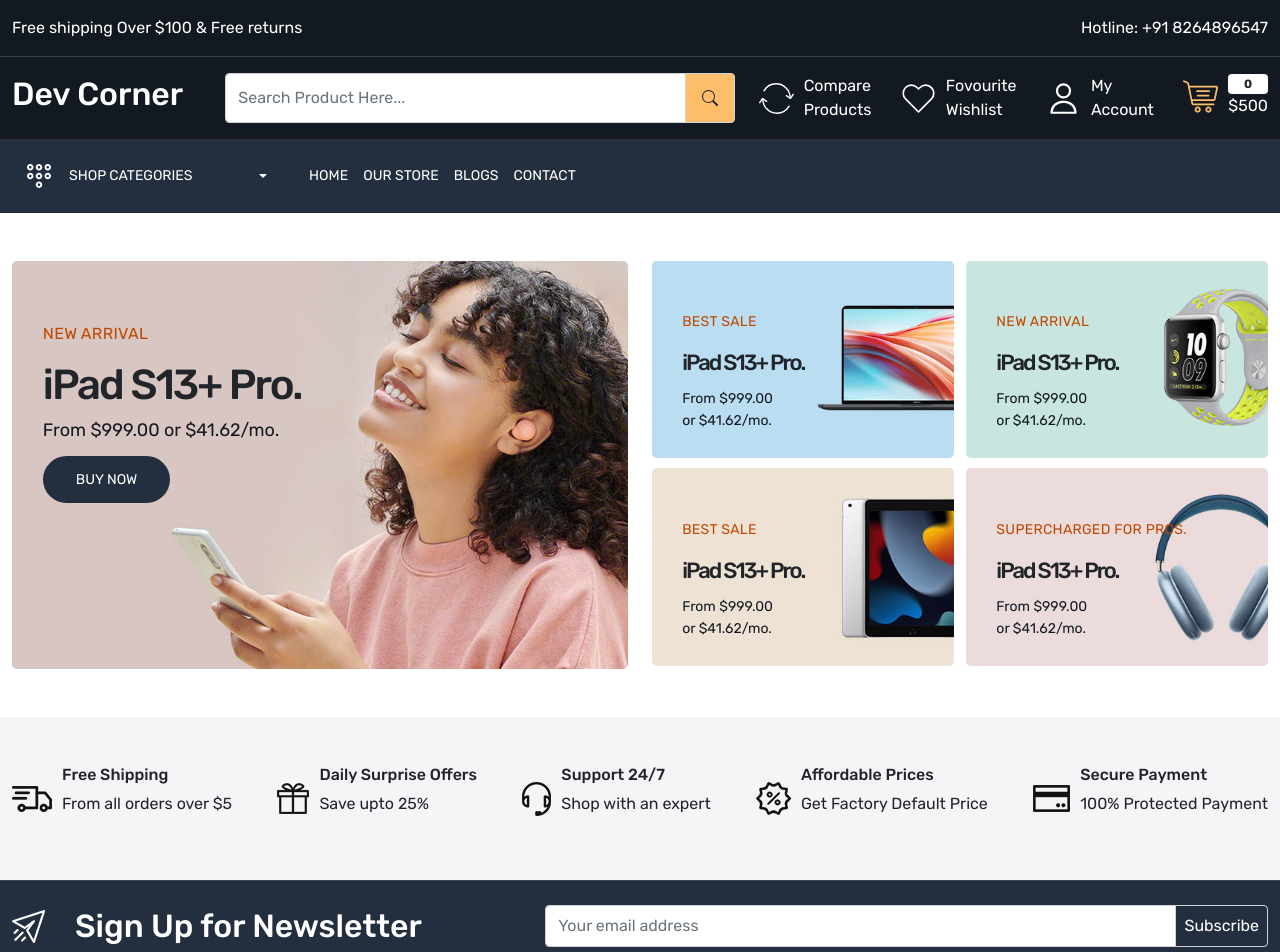
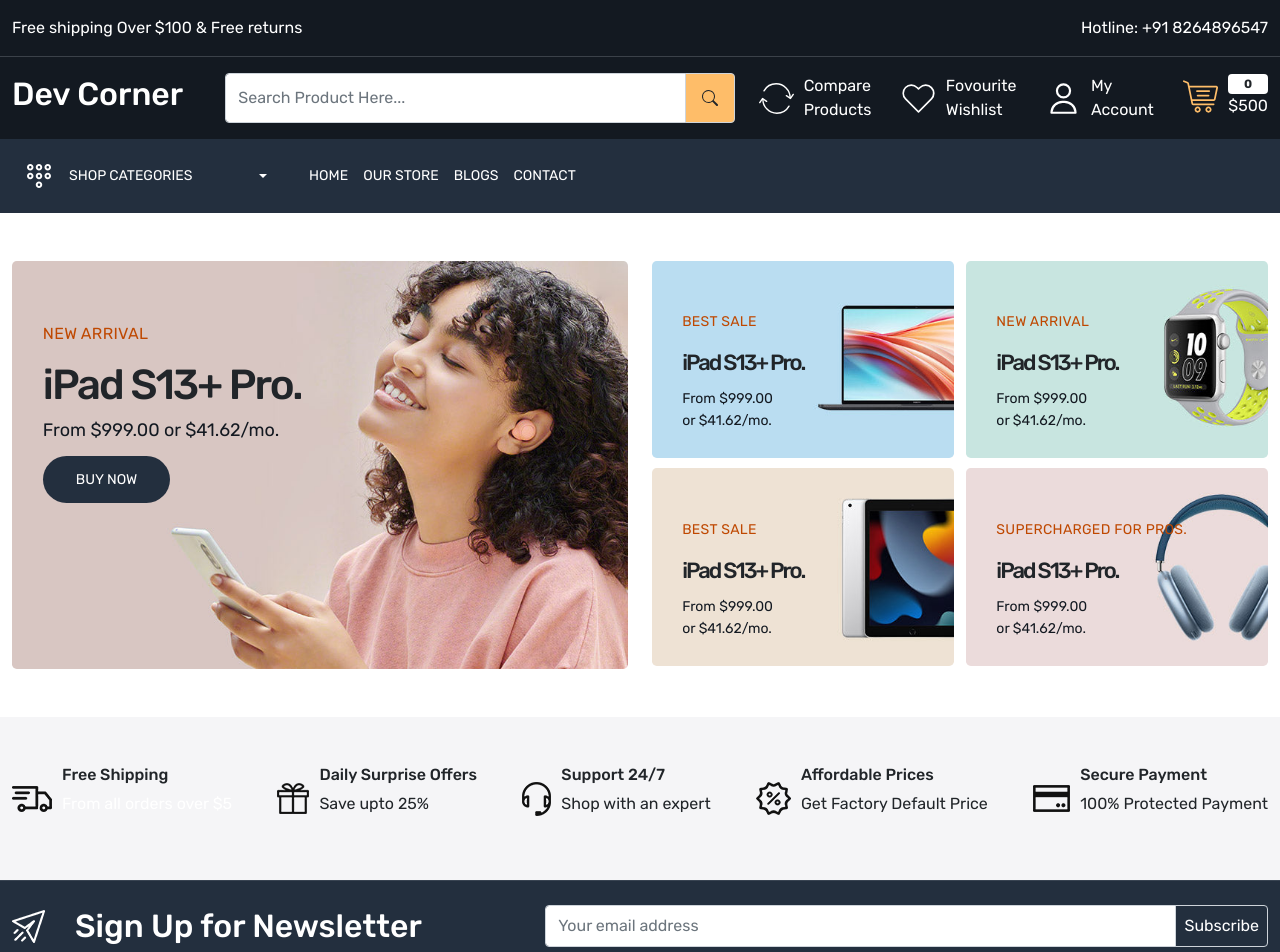
Before and after one commit to sam1090/ecommerce, a React (Create React App) app in the folder client/: page / in a window 1280 px wide. Shown: the top 952 px of the page. Built offline with nearby package versions, Linux system fonts and the light colour scheme.

Commit message:
working on home-wrapper-2

```diff
--- a/client/src/pages/Home.js
+++ b/client/src/pages/Home.js
@@ -98,7 +98,7 @@ const Home = () => {
                   <img src="images/service.png" alt="services" />
                   <div>
                     <h6>Free Shipping</h6>
-                    <p>From all orders over $5</p>
+                    <p className="text-white">From all orders over $5</p>
                   </div>
                 </div>
                 <div className="d-flex align-items-center gap-10">
```
